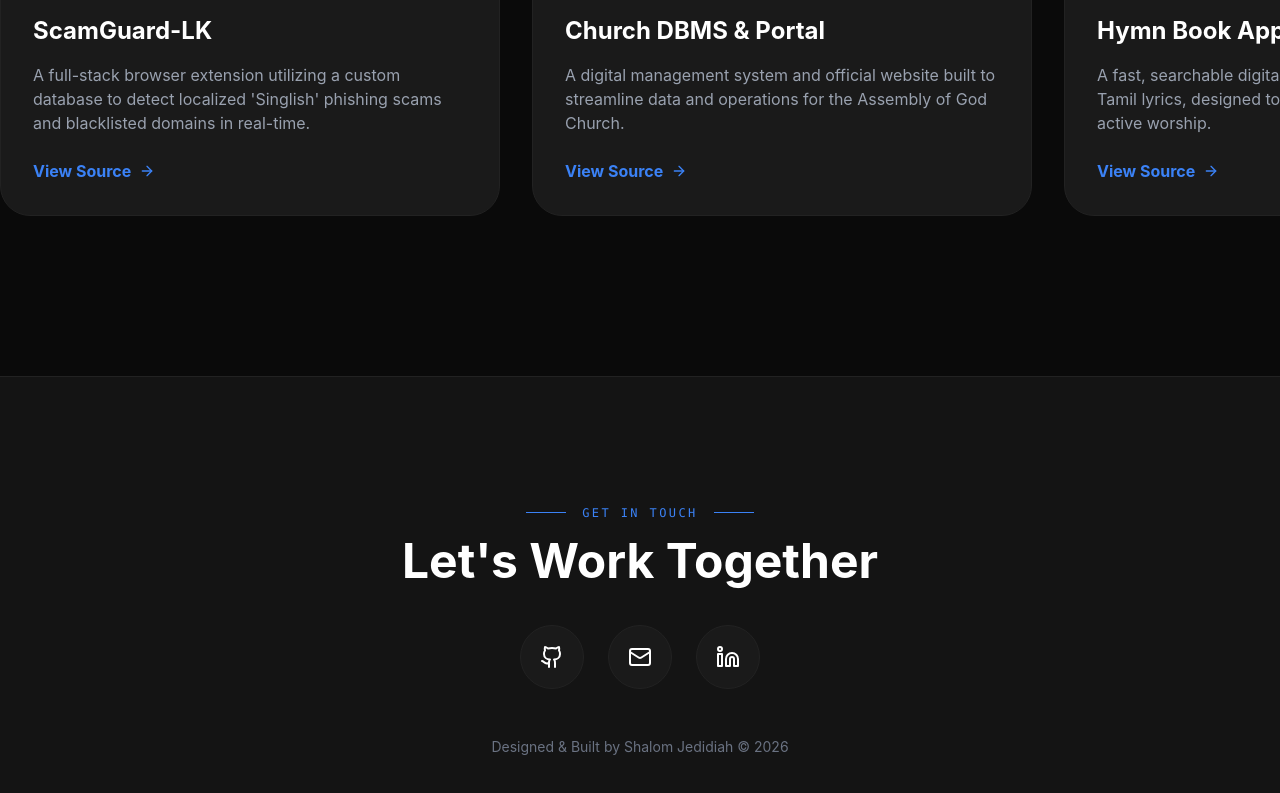
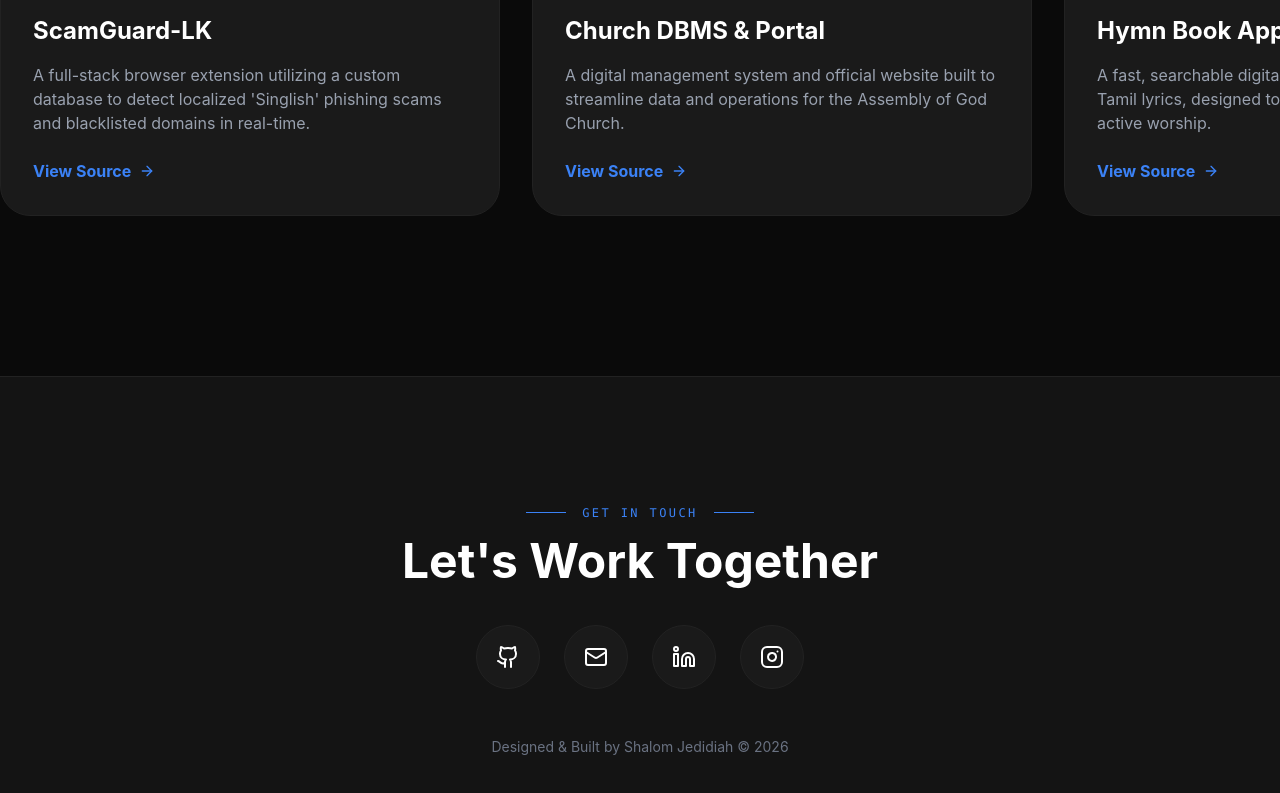
Before and after one commit to shalom-jed/shalom-portfolio, a Next.js app: page / in a window 1280 px wide. Shown: the part 2832-3625 px from the top of the page. Built offline with nearby package versions, Linux system fonts and the light colour scheme.

Commit message:
feat: add Instagram link to the footer

```diff
--- a/app/page.tsx
+++ b/app/page.tsx
@@ -13,7 +13,8 @@ import {
   Linkedin,
   Cpu,
   Globe,
-  Layout
+  Layout,
+  Instagram
 } from "lucide-react";
 import ExperienceTimeline from "./components/ExperienceTimeline";
 import { projects } from "./data/projects";
@@ -191,6 +192,9 @@ export default function Home() {
               <a href="https://linkedin.com/in/shalom-jed" target="_blank" className="w-16 h-16 bg-[var(--color-surface-2)] border border-[var(--color-border)] rounded-full flex items-center justify-center text-white hover:bg-[var(--color-accent)] transition-all cursor-none">
                 <Linkedin size={24} />
               </a>
+              <a href="https://www.instagram.com/shalom.jedidiah?igsh=dGoxYzZ0N2dzeTFu" target="_blank" className="w-16 h-16 bg-[var(--color-surface-2)] border border-[var(--color-border)] rounded-full flex items-center justify-center text-white hover:bg-[var(--color-accent)] transition-all cursor-none">
+                <Instagram size={24} />
+              </a>
             </div>
             <p className="text-gray-500 text-sm">Designed & Built by Shalom Jedidiah © 2026</p>
           </div>
```
